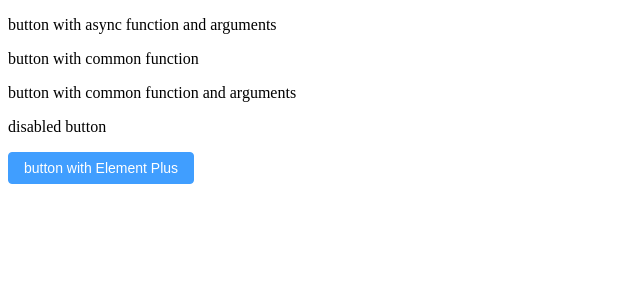
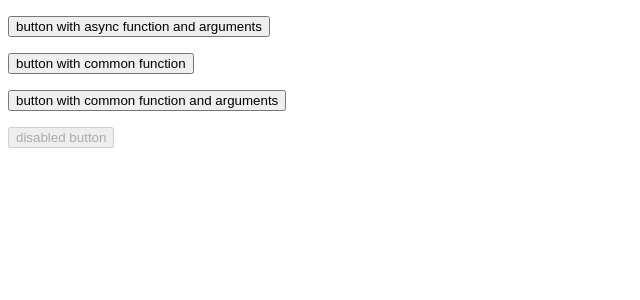
Before and after one commit to zenonux/debounce-async-button, a Vue app: page / in a window 1280 px wide. Shown: the top 300 px of the page, without its empty margins (0-640 px from the left). Built offline with nearby package versions, Linux system fonts and the light colour scheme.

Commit message:
feat: abstract component

```diff
--- a/demo/App.vue
+++ b/demo/App.vue
@@ -1,58 +1,52 @@
 <template>
   <p>
-    <DebounceAsyncButton @click="testAsyncWithArgs('arguments')">
-      button with async function and arguments
+    <DebounceAsyncButton>
+      <button @click="testAsyncWithArgs('arguments')">
+        button with async function and arguments
+      </button>
     </DebounceAsyncButton>
   </p>
   <p>
-    <DebounceAsyncButton @click="testSync">
-      button with common function
+    <DebounceAsyncButton>
+      <button @click="testSync">button with common function</button>
     </DebounceAsyncButton>
   </p>
   <p>
-    <DebounceAsyncButton @click="testSyncWithArgs('arguments')">
-      button with common function and arguments
+    <DebounceAsyncButton>
+      <button @click="testSyncWithArgs('arguments')">
+        button with common function and arguments
+      </button>
     </DebounceAsyncButton>
   </p>
   <p>
-    <DebounceAsyncButton disabled @click="testAsync">
-      disabled button
-    </DebounceAsyncButton>
-  </p>
-  <p>
-    <DebounceAsyncButton v-slot="slotProps" @click="testAsync">
-      <el-button
-        type="primary"
-        :loading="slotProps.loading"
-        :disabled="slotProps.disabled"
-        >button with Element Plus</el-button
-      >
+    <DebounceAsyncButton>
+      <button disabled @click="testAsync">disabled button</button>
     </DebounceAsyncButton>
   </p>
 </template>
 <script setup lang="ts">
-import DebounceAsyncButton from '../src/DebounceAsyncButton.vue'
+import DebounceAsyncButton from "../src/DebounceAsyncButton.vue";
 
 const sleep = (time: number) => {
   return new Promise((resolve) => {
     setTimeout(() => {
-      resolve(true)
-    }, time)
-  })
-}
+      resolve(true);
+    }, time);
+  });
+};
 
 const testAsync = async (e: Event) => {
-  await sleep(3000)
-  console.log('test async ' + e)
-}
+  await sleep(3000);
+  console.log("test async ", e);
+};
 const testAsyncWithArgs = async (name: string) => {
-  await sleep(3000)
-  console.log('test async ' + name)
-}
+  await sleep(3000);
+  console.log("test async " , name);
+};
 const testSync = (e: Event) => {
-  console.log('test sync ' + e)
-}
+  console.log("test sync " , e);
+};
 const testSyncWithArgs = (name: string) => {
-  console.log('test sync ' + name)
-}
+  console.log("test sync " , name);
+};
 </script>
--- a/package.json
+++ b/package.json
@@ -12,7 +12,7 @@
   "module": "./dist/index.es.js",
   "author": "换个头像心好累",
   "license": "MIT",
-  "version": "1.2.7",
+  "version": "1.3.0",
   "scripts": {
     "dev": "vite",
     "build": "vue-tsc --noEmit && vite build"
--- a/src/DebounceAsyncButton.vue
+++ b/src/DebounceAsyncButton.vue
@@ -1,35 +1,28 @@
-<template>
-  <div @click.stop="onSubmit" v-bind="attrs" class="debounce-async-button">
-    <slot :loading="loading" :disabled="disabled"></slot>
-  </div>
-</template>
 <script lang="ts">
-import { ref, useAttrs, computed, defineComponent } from "vue";
+import { useSlots, ref, defineComponent } from "vue";
 export default defineComponent({
-  name: "DebounceAsyncButton",
-  inheritAttrs: false,
-  setup() {
-    let { onClick, ...attrs } = useAttrs();
+  name: "DebounceAsyncAbstractButton",
+  abstract: true,
+  render() {
+    const slots = useSlots();
+    let vnode = slots.default ? slots.default()[0] : null;
+    if (!vnode) {
+      return;
+    }
+    let props = vnode.props;
+    let clickHandler = props?.onClick;
     const loading = ref(false);
-    const disabled = computed(() => {
-      return attrs.hasOwnProperty("disabled") || attrs.disabled;
-    });
-
-    const onSubmit = async (e: Event) => {
-      if (!onClick || disabled.value || loading.value) {
-        return;
-      }
-      loading.value = true;
-      await (onClick as any)(e);
-      loading.value = false;
-    };
-
-    return {
-      loading,
-      disabled,
-      attrs,
-      onSubmit,
-    };
+    if (props && props.onClick) {
+      props.onClick = async (e: Event) => {
+        if (loading.value) {
+          return;
+        }
+        loading.value = true;
+        await clickHandler(e);
+        loading.value = false;
+      };
+    }
+    return vnode;
   },
 });
 </script>
```
Also changed, not shown: 1 other file (tests, documents, lock files or other folders).
